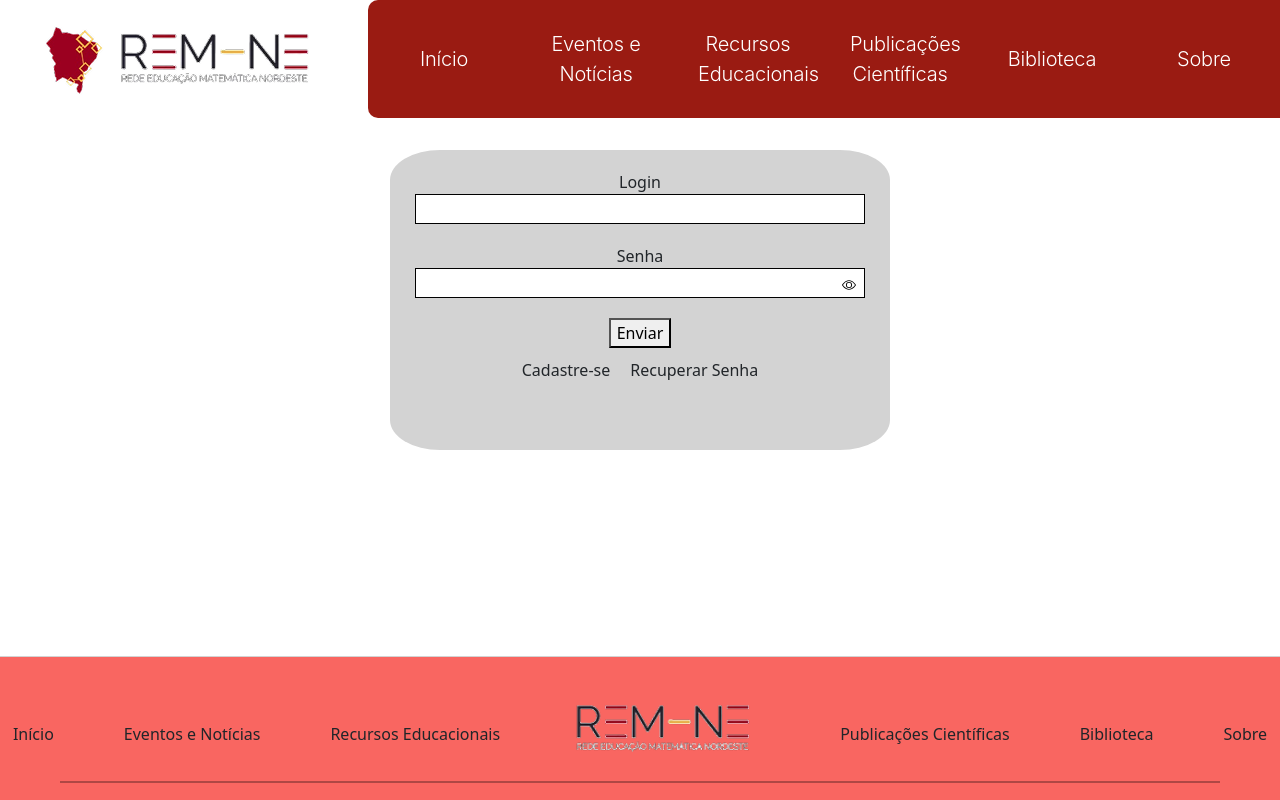
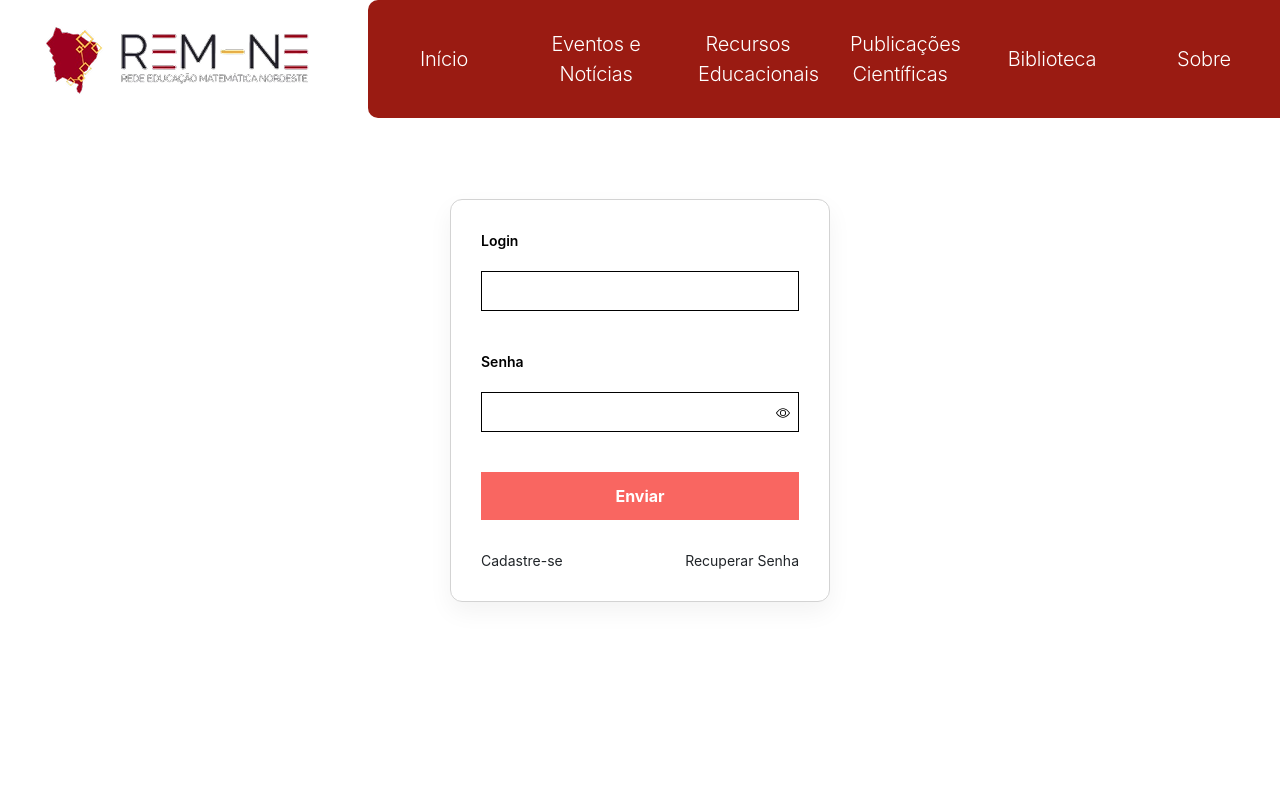
Before and after one commit to REM-NE/remNE, a React (Create React App) app: page /auth/login in a window 1280 px wide. Shown: the top 800 px of the page. Built offline with nearby package versions, Linux system fonts and the light colour scheme; no server answers.

Commit message:
Melhorando estilo dos formulários

```diff
--- a/src/App.css
+++ b/src/App.css
@@ -402,19 +402,6 @@ a:hover {
   width: auto;
 }
 
-input.inputPassword {
-  width: Calc(100% - 30px);
-  border: 0;
-  height: 100%;
-}
-
-button.showPassword {
-  width: 30px;
-  height: 100%;
-  background: white;
-  border: 0;
-}
-
 .card-inside {
   max-height: 500px;
   overflow-y: auto;
--- a/src/components/carouselResources.js
+++ b/src/components/carouselResources.js
@@ -6,7 +6,7 @@ export default function CarouselResources({ data, id = "carousel" }) {
     if (!data.length) return null;
 
     return (
-        <div className="container-carousel flex-grow-1">
+        <div className="container container-carousel flex-grow-1">
             <div id={id} className="carousel slide">
                 <div className="carousel-inner">
                     {data.map((item, index) => (
--- a/src/views/auth/auth.css
+++ b/src/views/auth/auth.css
@@ -5,10 +5,19 @@
   gap: 8px;
 }
 
+input {
+  padding: 0 8px;
+}
+
+input:active,
+input:focus {
+  outline: none;
+}
+
 .input {
-  height: 30px;
+  min-height: 40px;
+  max-height: 40px;
   font-size: 14px;
-  width: 90%;
   margin-bottom: 20px;
   border-color: black;
   border-width: 1px;
@@ -16,34 +25,68 @@
 }
 
 .options {
-    display: flex;
-    gap: 20px;
-    margin-top: 10px;
+  display: flex;
+  gap: 20px;
+  margin-top: 10px;
 }
 
 .loginContainer {
-    min-height: 82vh !important;
+  min-height: 100vh;
+  display: flex;
+  justify-content: center;
+  align-items: center;
+  font-family: var(--tipo-fonte);
 }
 
 .stepContainer {
-  display: flex;
-  flex-direction: column;
-  align-items: center;
-  gap: 8px;
-  margin-bottom: 8px;
   width: 100%;
+  max-width: 420px;
+  padding: var(--espacamento-padrao);
 }
 
 .box {
-  width: 500px;
-  min-height: 300px;
-  padding-top: 50px;
-  padding: 20px 0;
+  background: var(--cor-secundaria);
+  border: var(--borda-padrao);
+  border-radius: var(--arredondamento-borda);
+  padding: calc(var(--espacamento-padrao) * 1.5);
   display: flex;
   flex-direction: column;
-  align-items: center;
-  background-color: lightgray;
-  border-radius: 10%;
+  gap: var(--espacamento-padrao);
+  box-shadow: 0 10px 25px rgba(0, 0, 0, 0.05);
+}
+
+/* Labels */
+.box label {
+  font-size: 14px;
+  color: var(--cor-texto-principal);
+  font-weight: 600;
+}
+
+button.authButton {
+  padding: 12px;
+  border: none;
+  background: var(--cor-primaria-300);
+  color: white;
+  font-weight: bold;
+  cursor: pointer;
+  transition: all 0.2s ease;
+}
+
+button.authButton:hover {
+  background: var(--cor-primaria-400);
+  transform: translateY(-1px);
+}
+
+button.authButton:active {
+  background: var(--cor-primaria-500);
+  transform: scale(0.98);
+}
+
+/* Links */
+.options {
+  display: flex;
+  justify-content: space-between;
+  font-size: 14px;
 }
 
 .reactLogo {
@@ -53,3 +96,16 @@
   bottom: 0;
   text-align: center;
 }
+
+button.showPassword {
+  width: 30px;
+  height: 37px;
+  background: white;
+  border: 0;
+}
+
+input.inputPassword {
+  width: Calc(100% - 30px);
+  border: 0;
+  height: 37px;
+}
--- a/src/views/auth/login.js
+++ b/src/views/auth/login.js
@@ -8,7 +8,7 @@ import './auth.css';
 export default function LoginPage() {
     const [login, setLogin] = useState("");
     const [password, setPassword] = useState("");
-    const [showPassword, setShowPassword] = useState("");
+    const [showPassword, setShowPassword] = useState(false);
     let navigate = useNavigate();
 
     const isNotEmpty = (valor) => {
@@ -43,7 +43,7 @@ export default function LoginPage() {
     // });
 
     return (
-        <div className="home top-spacing-resource loginContainer">
+        <div className="home loginContainer">
             <div className="stepContainer">
                 <div className="box">
                     <label>
@@ -57,7 +57,7 @@ export default function LoginPage() {
                         <input className="inputPassword" onChange={(e) => setPassword(e.target.value)} name="senha" value={password} />
                         <button className="showPassword" onClick={() => setShowPassword(!showPassword)}>{showPassword ? <BsEyeSlash /> : <BsEye />}</button>
                     </div>
-                    <button onClick={() => enviarDados()}>
+                    <button className="authButton" onClick={() => enviarDados()}>
                         Enviar
                     </button>
                     <div className="options">
--- a/src/views/auth/register.js
+++ b/src/views/auth/register.js
@@ -68,7 +68,7 @@ export default function RegisterPage() {
                         <button className="showPassword" onClick={() => setShowPassword(!showPassword)}>{showPassword ? <BsEyeSlash /> : <BsEye />}</button>
                     </div>
 
-                    <button onClick={() => enviarDados()}>
+                    <button className="authButton" onClick={() => enviarDados()}>
                         Enviar
                     </button>
                     <div className="options">
```
